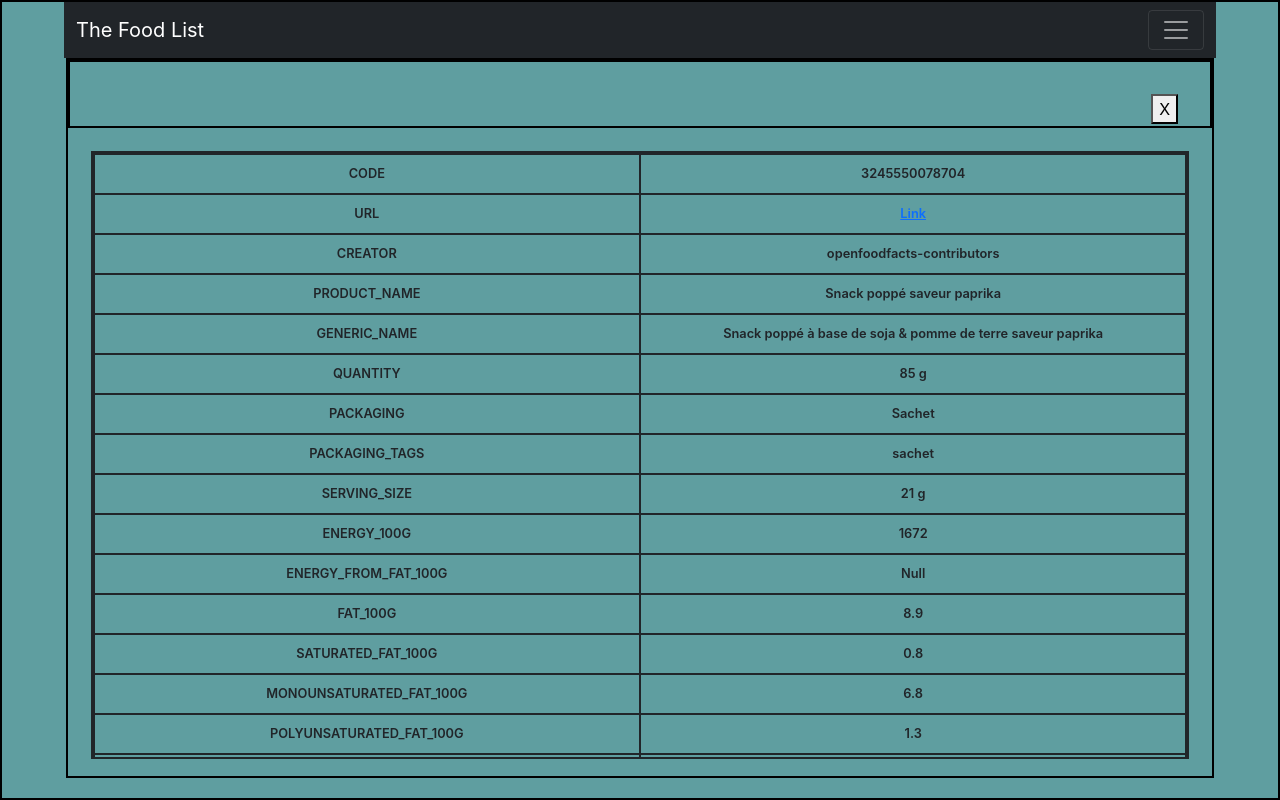
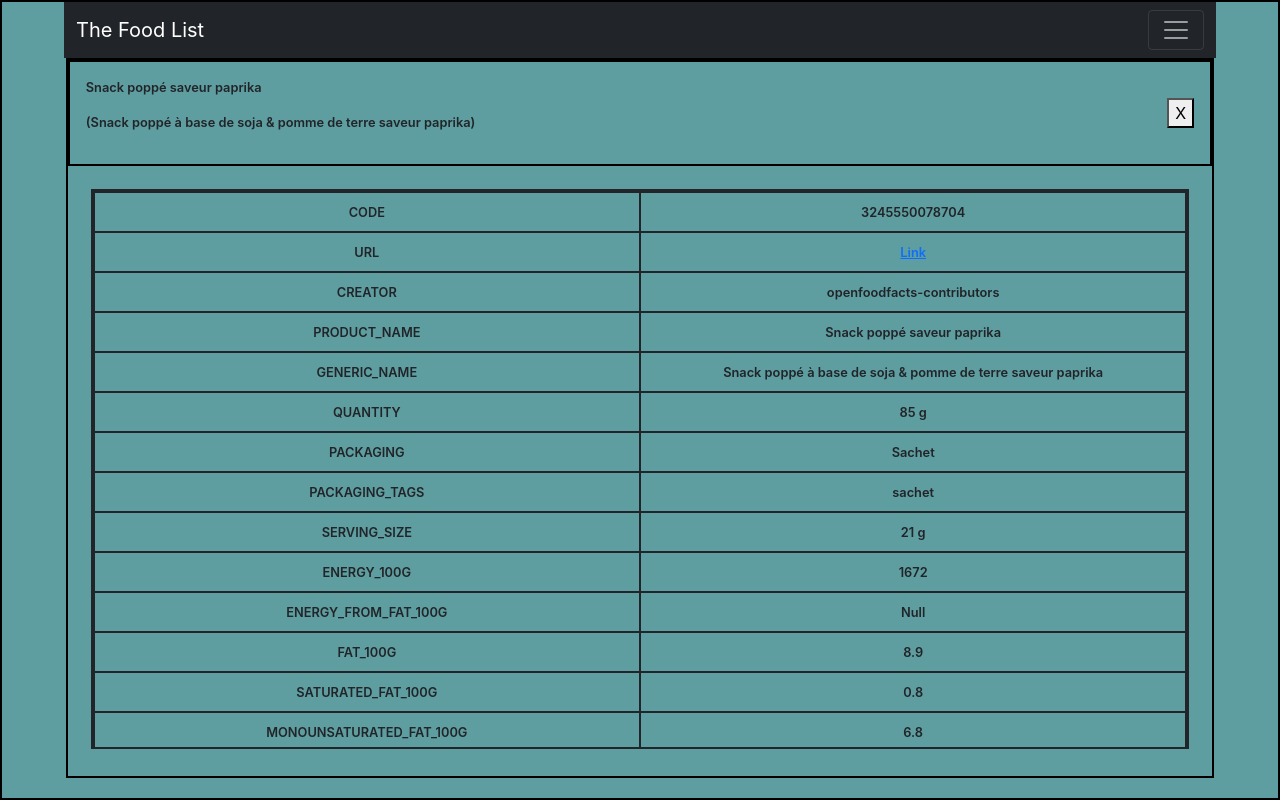
Before and after one commit to YogendraRajpoot/101innovation, a React (Create React App) app: page / in a window 1280 px wide. Both pictures are taken after a click on the element 642 px from the left and 354 px from the top of the page. Built offline with nearby package versions, Linux system fonts and the light colour scheme.

Commit message:
css upate

```diff
--- a/src/Components/FoodDetail/FoodDetail.jsx
+++ b/src/Components/FoodDetail/FoodDetail.jsx
@@ -1,4 +1,4 @@
-import React, { useState } from "react";
+import React from "react";
 import styled from "styled-components";
 
 const PopUpModal = styled.div`
@@ -9,11 +9,30 @@
   height: 90vh;
   margin-left: auto;
   margin-right: auto;
-  // overflow: scroll;
   .buttonDiv {
+    display: flex;
+    flex-direction: row;
+    justify-content: space-between;
+    align-items: center;
     background: transparent;
     border: 2px solid black;
-    padding: 4vh;
+    padding: 2vh;
+  }
+  .buttonDiv p {
+    font-weight: 600;
+    font-size: 1vw;
+    @media screen and (max-width: 1200px) {
+      font-size: 2vw;
+      font-weight: 0;
+    }
+    @media screen and (max-width: 1000px) {
+      font-size: 3vw;
+      font-weight: 0;
+    }
+    @media screen and (max-width: 550px) {
+      font-size: 4vw;
+      font-weight: 0;
+    }
   }
   .tableDiv {
     padding: 2%;
@@ -24,7 +43,7 @@
   border: 2px solid;
   background: transparent;
   width: 100%;
-  height: 76vh;
+  height: 70vh;
   overflow: scroll;
   table {
     width: 100%;
@@ -37,37 +56,42 @@
     width: 50%;
     border: 2px solid;
     text-align: center;
+    @media screen and (max-width: 1200px) {
+      font-size: 2vw;
+      font-weight: 0;
+    }
+    @media screen and (max-width: 1000px) {
+      font-size: 2.5vw;
+      font-weight: 0;
+    }
+    @media screen and (max-width: 550px) {
+      font-size: 3vw;
+      font-weight: 0;
+    }
   }
 `;
 
 export const FoodDetail = (props) => {
-  const data = props.singleItem;
-  console.log("72", data);
+  const data = props.singleItem; //store all data of single item
   function onClick() {
-    props.setIsShow(false);
-    console.log("140", props.isShow);
+    // function for closing the page
+    props.setIsShow(false); // update prop.setIsShow with false so that page will close
   }
 
   return (
-    // <>
-    //   <div>header</div>
-    // </>
-    // <Wrapper>
     <PopUpModal>
       <div className="buttonDiv">
-        <button style={{ float: "right" }} onClick={onClick}>
-          X{/* <CloseIcon /> */}
-        </button>
+        <div>
+          <p>{data.product_name}</p>
+          <p>({data.generic_name})</p>
+        </div>
+        {/* closing button for closing the page */}
+        <button onClick={onClick}>X</button>
       </div>
       <div className="tableDiv">
+        {/* display all item in table */}
         <TableWrapper>
           <table>
-            {/* <thead>
-            <tr>
-              <th>one</th>
-              <th>one</th>
-              </tr>
-            </thead> */}
             <tbody>
               {Object.entries(data).map(([key, values]) => (
                 <tr>
@@ -88,6 +112,5 @@
         </TableWrapper>
       </div>
     </PopUpModal>
-    // </Wrapper>
   );
 };
```
Also changed, not shown: src/Components/Navbars/Navbars.jsx (+0 -13 lines), 1 other file (tests, documents, lock files or other folders).
